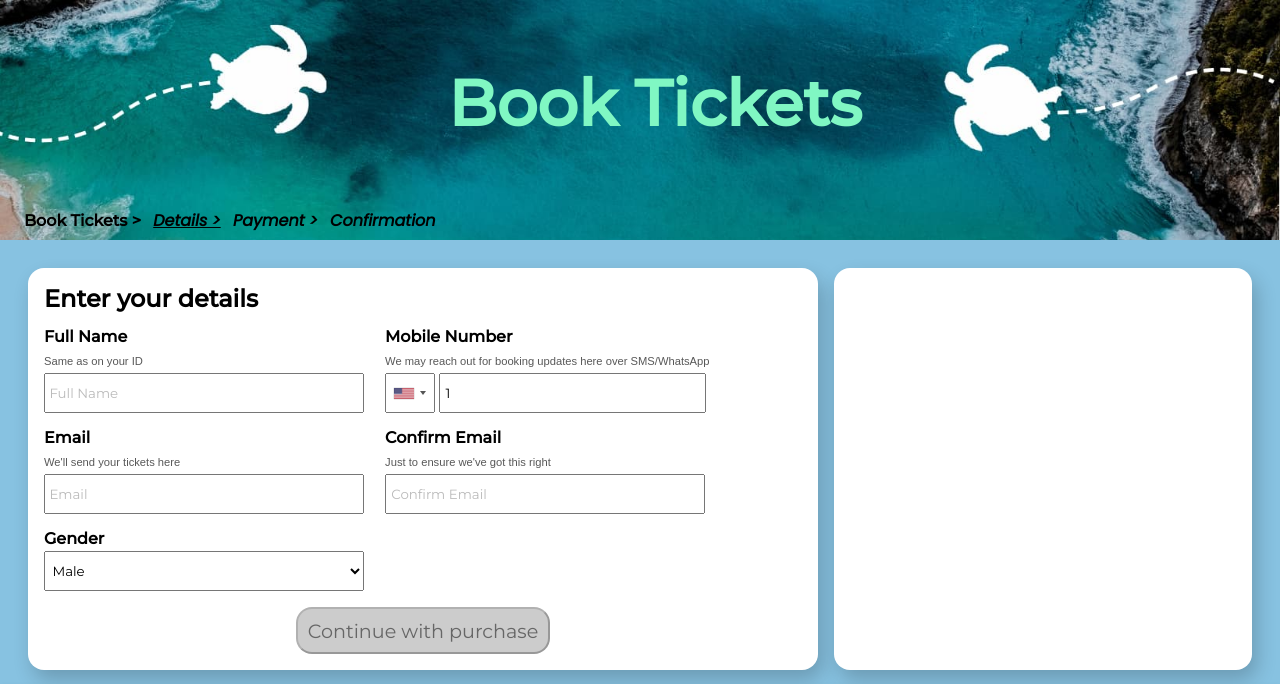
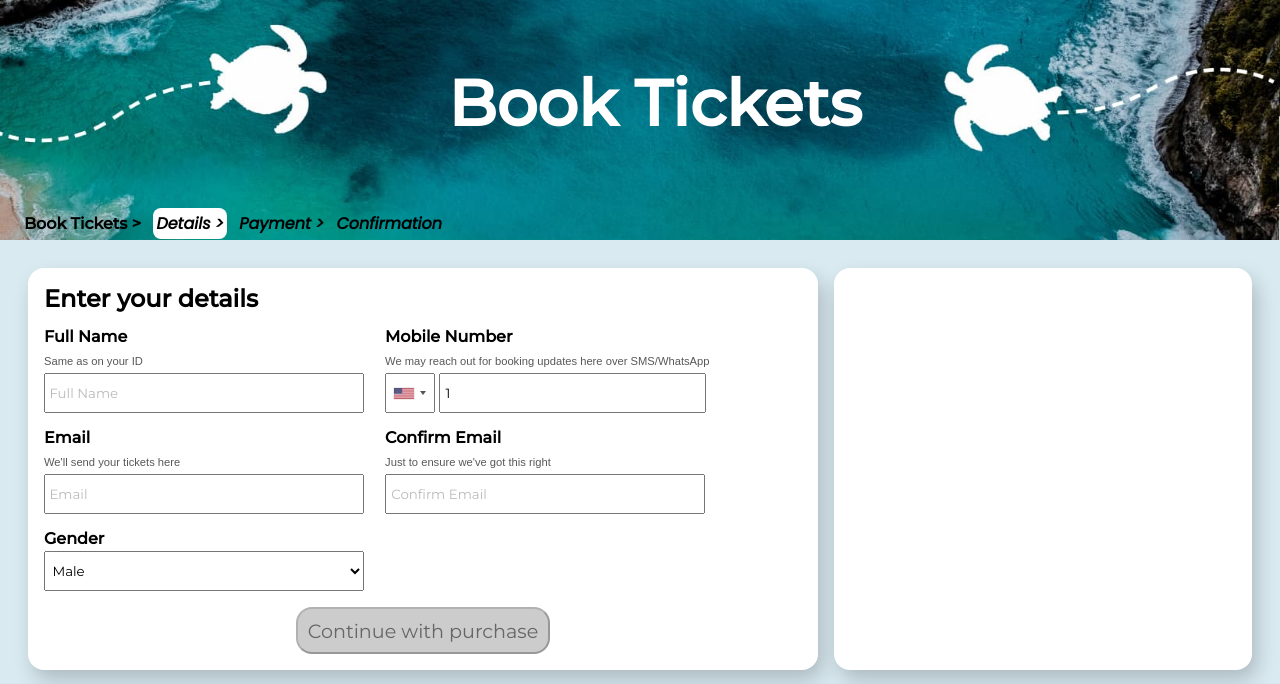
Before and after one commit to aakifajmal/CB012168, a plain HTML site: page details.html in a window 1280 px wide. Shown: the top 684 px of the page. Drawn offline with Linux system fonts and the light colour scheme.

Commit message:
Add files via upload

```diff
--- a/tickets.css
+++ b/tickets.css
@@ -20,7 +20,7 @@
     font-family: Montserrat;
 }
 body{
-  background-color: #87c2e1;
+  background-color: #d9eaf1;
 }
 
 
@@ -29,7 +29,8 @@ body{
     top: 8%;
     left: 35%;
     font-size: 4rem;
-    color: #80f7c3;
+    color: #ffffff;
+    font-weight: bold;
 }
 
 img{
@@ -226,7 +227,9 @@ th, td{
 #navselected{
   color: #000000;
   font-weight: bold;
-  text-decoration: underline;
+  background-color: white;
+  padding: .2em;
+  border-radius: .5em;
 }
 
 .navtitles li{
```
